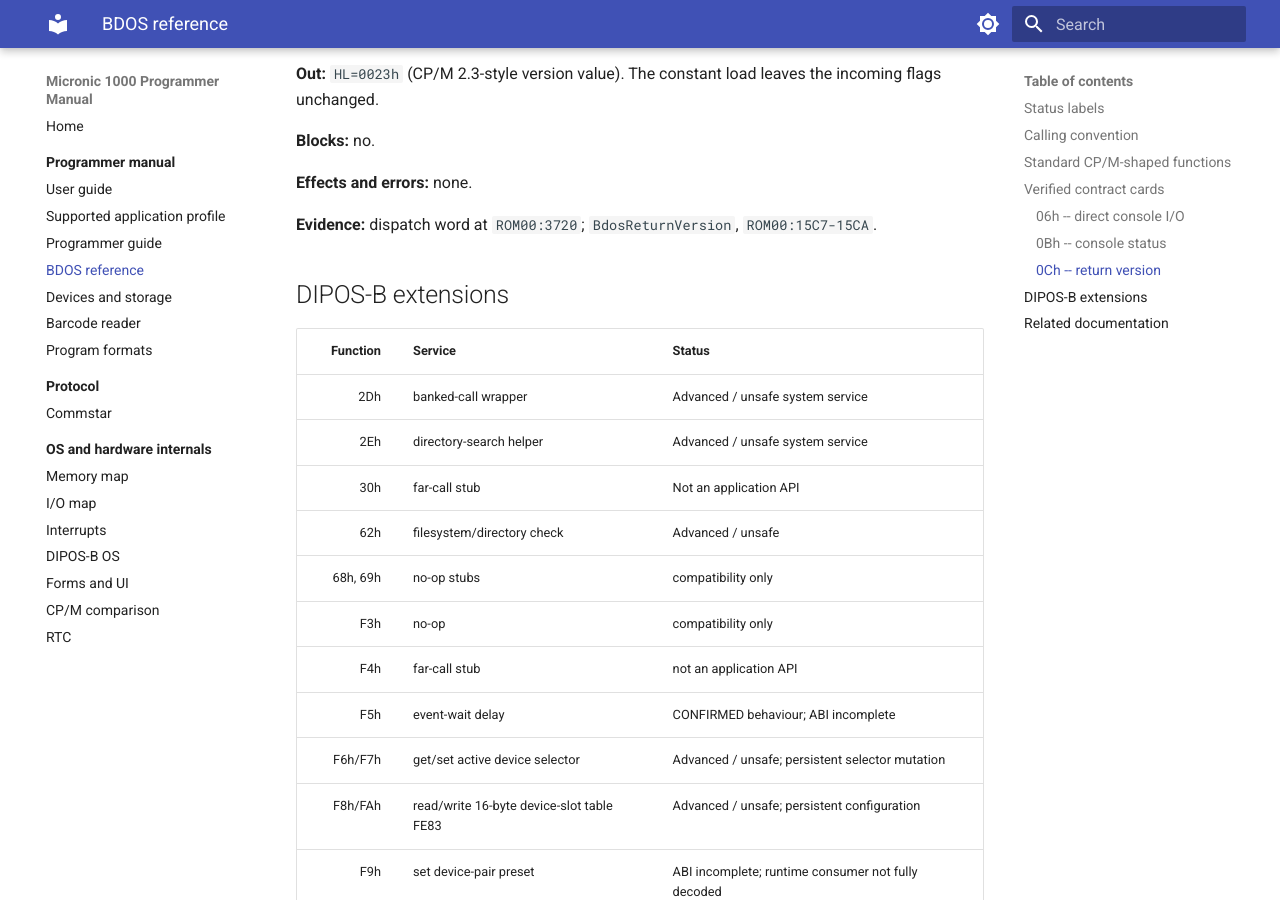
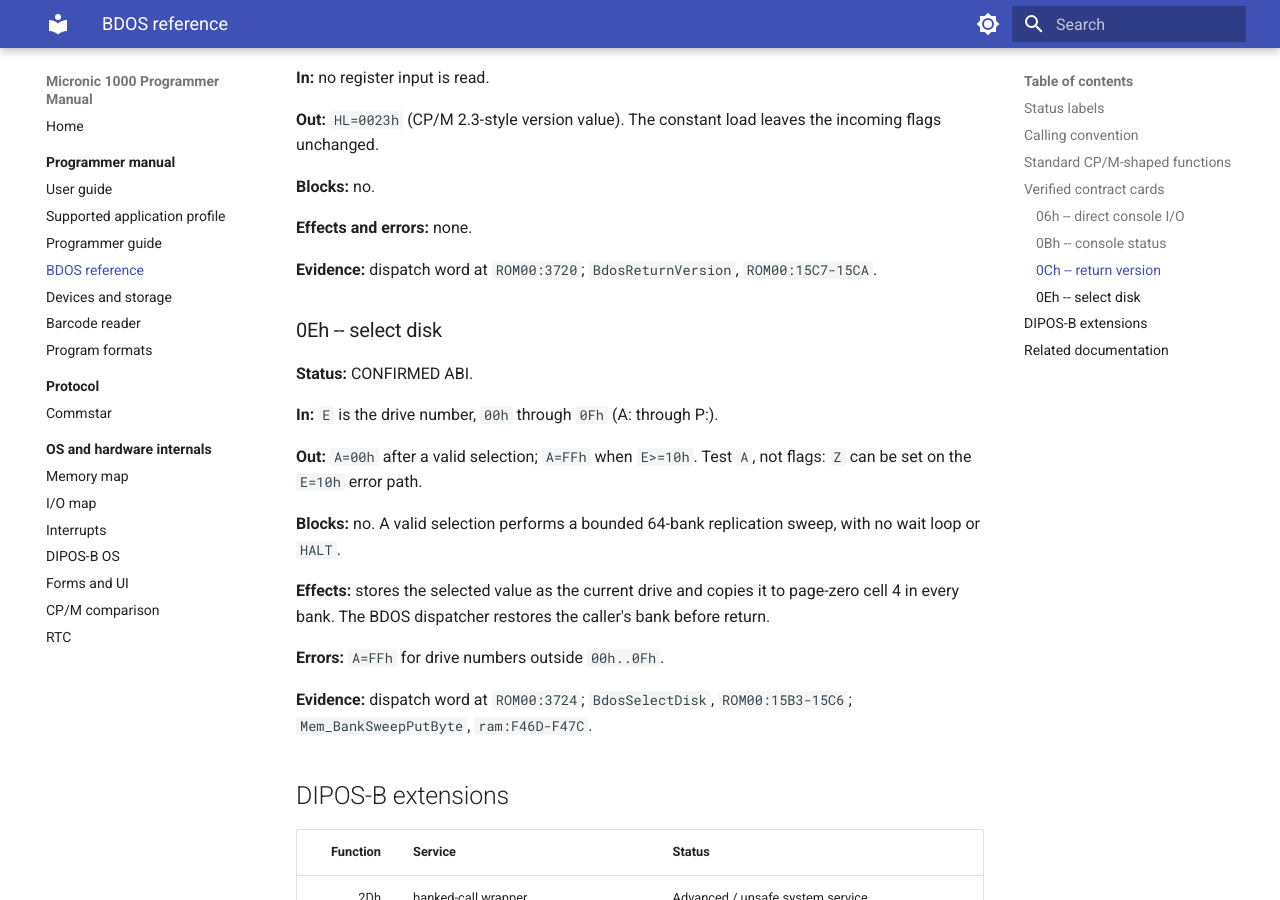
Before and after one commit to philpem/micronic1000, an MkDocs documentation site: the page built from doc/manual/bdos-reference.md, in a window 1280 px wide and 900 px high, scrolled down 3122 px. Built offline with MkDocs 1.6.1 and Material for MkDocs 9.7.7, drawn with Linux system fonts in a browser that asks for light colours; some of the changed text lies outside the part shown.

Commit message:
document BDOS drive select contract

```diff
--- a/doc/manual/bdos-reference.md
+++ b/doc/manual/bdos-reference.md
@@ -37,7 +37,8 @@
 | 0Bh | console status | CONFIRMED ABI |
 | 0Ch | return version | CONFIRMED ABI: HL=0023h |
 | 0Dh | reset disk system | stub |
-| 0Eh, 19h | select/get current drive | CONFIRMED behaviour; ABI incomplete |
+| 0Eh | select disk | CONFIRMED ABI |
+| 19h | get current drive | CONFIRMED behaviour; ABI incomplete |
 | 0Fh-17h | FCB open through rename | CONFIRMED behaviour; ABI incomplete |
 | 18h | login vector | stub |
 | 1Ah | set DMA address | stub |
@@ -122,6 +123,27 @@
 **Evidence:** dispatch word at `ROM00:3720`; `BdosReturnVersion`,
 `ROM00:15C7-15CA`.
 
+### 0Eh -- select disk
+
+**Status:** CONFIRMED ABI.
+
+**In:** `E` is the drive number, `00h` through `0Fh` (A: through P:).
+
+**Out:** `A=00h` after a valid selection; `A=FFh` when `E>=10h`. Test `A`,
+not flags: `Z` can be set on the `E=10h` error path.
+
+**Blocks:** no. A valid selection performs a bounded 64-bank replication
+sweep, with no wait loop or `HALT`.
+
+**Effects:** stores the selected value as the current drive and copies it to
+page-zero cell 4 in every bank. The BDOS dispatcher restores the caller's
+bank before return.
+
+**Errors:** `A=FFh` for drive numbers outside `00h..0Fh`.
+
+**Evidence:** dispatch word at `ROM00:3724`; `BdosSelectDisk`,
+`ROM00:15B3-15C6`; `Mem_BankSweepPutByte`, `ram:F46D-F47C`.
+
 ## DIPOS-B extensions
 
 | Function | Service | Status |
```
Also changed, not shown: doc/research/TASKS.md (+5 -0 lines).
